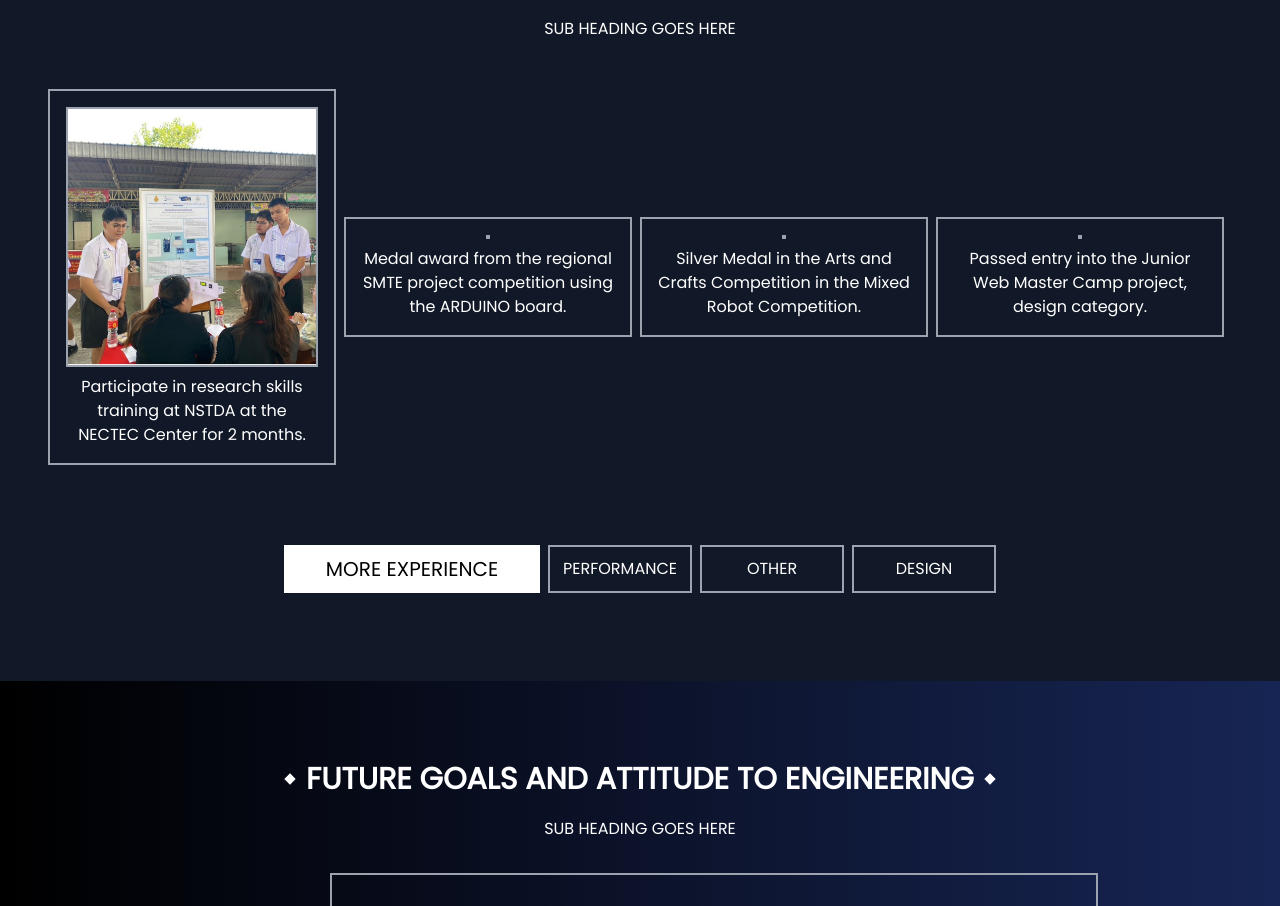
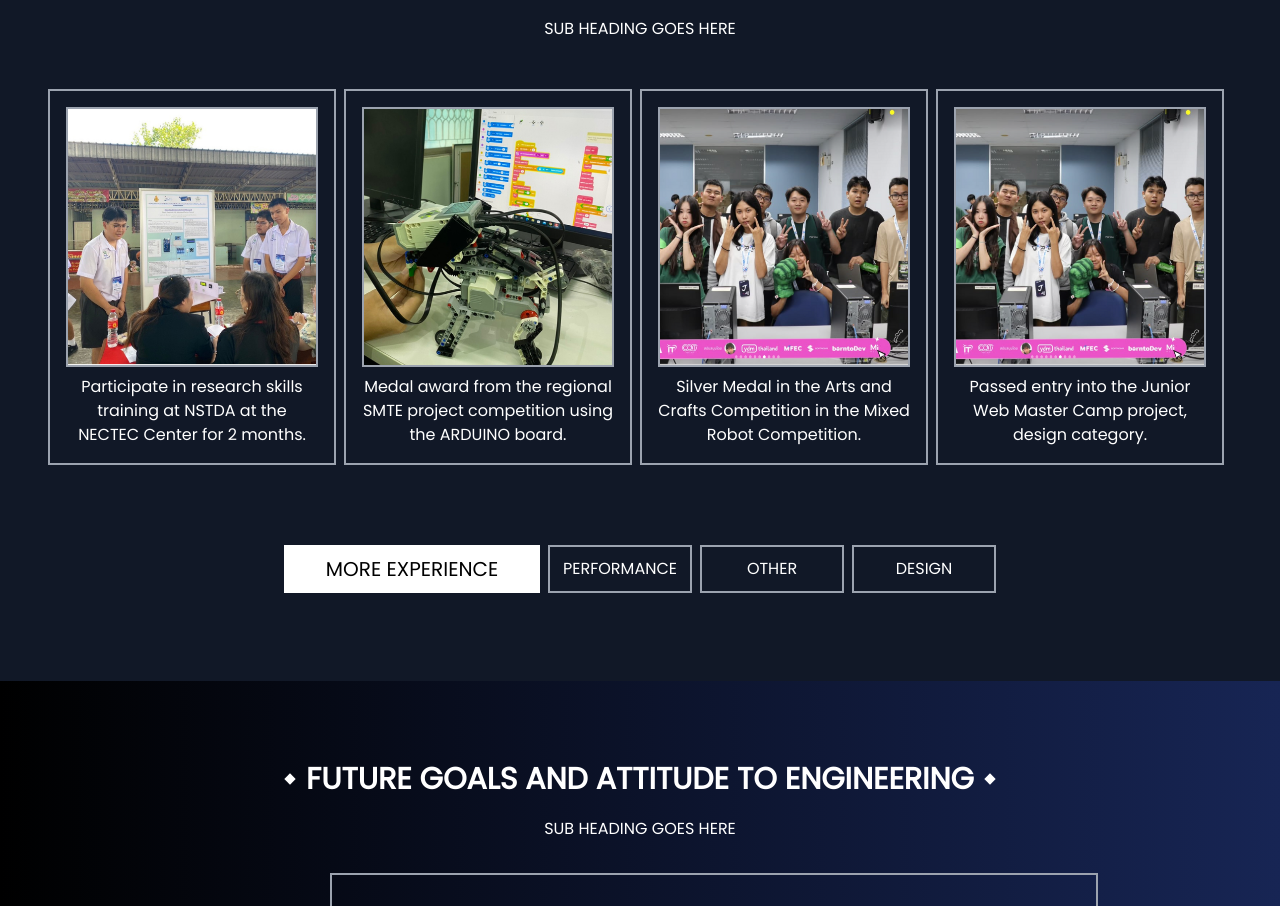
Before and after one commit to JeenVerawood/React, a React (Vite) app: page / in a window 1280 px wide. Shown: the part 1951-2857 px from the top of the page. Built offline with nearby package versions, Linux system fonts and the light colour scheme.

Commit message:
fix experience

```diff
--- a/src/Components/Window/Experience.jsx
+++ b/src/Components/Window/Experience.jsx
@@ -1,5 +1,11 @@
 import React, { useRef, useEffect, useState } from 'react';
 import img1 from "../img-main/img1/1.png"
+import img2 from "../img-main/img3/1.png"
+import img3 from "../img-main/img4/3.png"
+import img4 from "../img-main/img1/Img1.png"
+
+
+
 // import img1sec1 from "../img-main/img1/1.png";
 // import img1sec2 from "../img-main/img3/1.png";
 // import img1sec3 from "../img-main/img4/3.png";
@@ -59,19 +65,19 @@ export default function Experience() {
                     </div>
                     <div className='h-92 w-72 mr-2 flex border-2 border-gray-400 flex-col items-center p-4 hover:scale-110 transition-all duration-500'>
                         <div className='border-2 border-gray-400 '>
-                            {/* <img src={img1sec1} alt="" className='w-64 h-64 bg-white'/> */}
+                            <img src={img2} alt="" className='w-64 h-64 bg-white'/>
                         </div>
                         <p className='text-center mt-2 text-white'>Medal award from the regional SMTE project competition using the ARDUINO board.</p>
                     </div>
                     <div className='h-92 w-72 mr-2 flex border-2 border-gray-400 flex-col items-center p-4 hover:scale-110 transition-all duration-500'>
                         <div className='border-2 border-gray-400 '>
-                            {/* <img src={img1sec2} alt="" className='w-64 h-64 bg-white'/> */}
+                            <img src={img3} alt="" className='w-64 h-64 bg-white'/>
                         </div>
                         <p className='text-center mt-2 text-white'>Silver Medal in the Arts and Crafts Competition in the Mixed Robot Competition.</p>
                     </div>
                     <div className='h-92 w-72 mr-2 flex border-2 border-gray-400 flex-col items-center p-4 hover:scale-110 transition-all duration-500'>
                         <div className='border-2 border-gray-400 '>
-                            {/* <img src={img1sec3} alt="" className='w-64 h-64 bg-white'/> */}
+                            <img src={img3} alt="" className='w-64 h-64 bg-white'/>
                         </div>
                         <p className='text-center mt-2 text-white'>Passed entry into the Junior Web Master Camp project, design category.</p>
                     </div>
```
